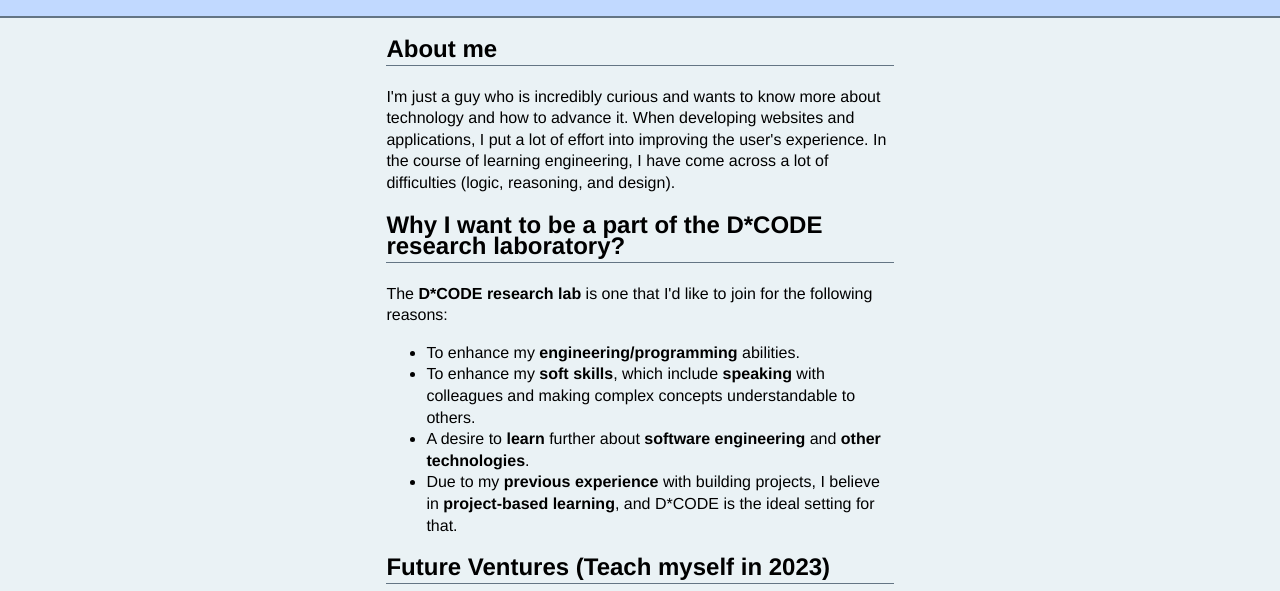
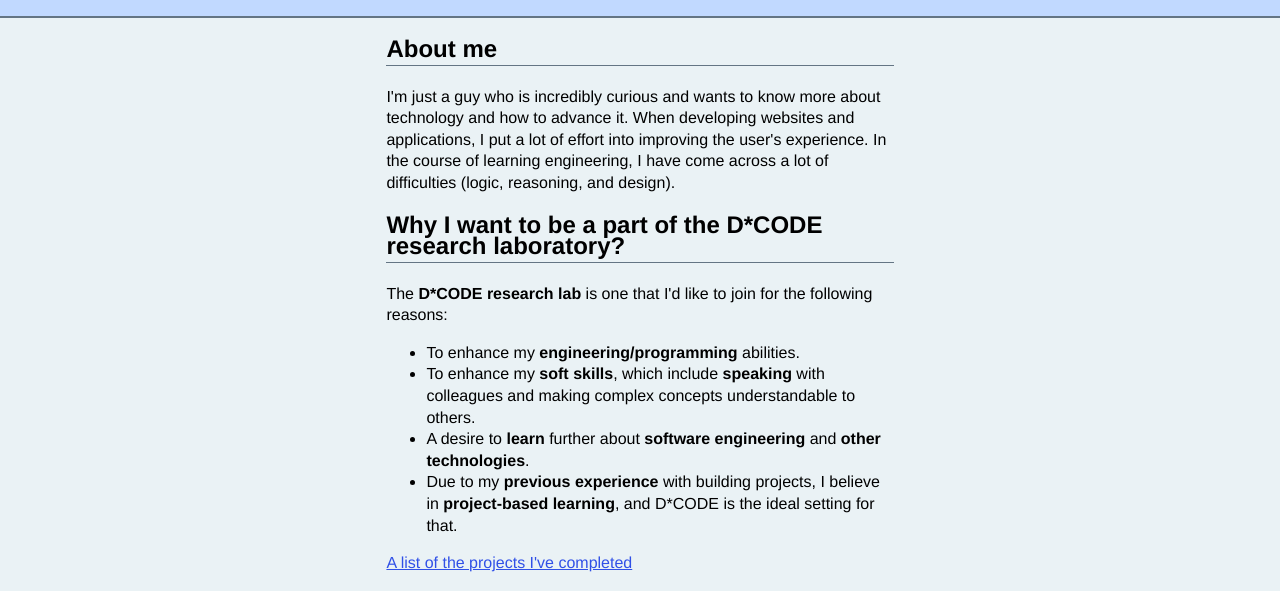
Before and after one commit to JanPoonthong/D_CODE_portfolio, a plain HTML site: page index.html in a window 1280 px wide. Shown: the part 123-714 px from the top of the page. Drawn offline with Linux system fonts and the light colour scheme.

Commit message:
Add link to microblogs

```diff
--- a/index.html
+++ b/index.html
@@ -62,6 +62,7 @@
           that.
         </li>
       </ul>
+      <p><a href="https://janpoonthong.github.io/D_CODE_portfolio/microblog.html">A list of the projects I've completed </a></p>
       <!-- <li>I just love the process of making new things to make my life and other people easier.</li> -->
       <h2 class="subtitle">Future Ventures (Teach myself in 2023)</h2>
       <dl>
```
